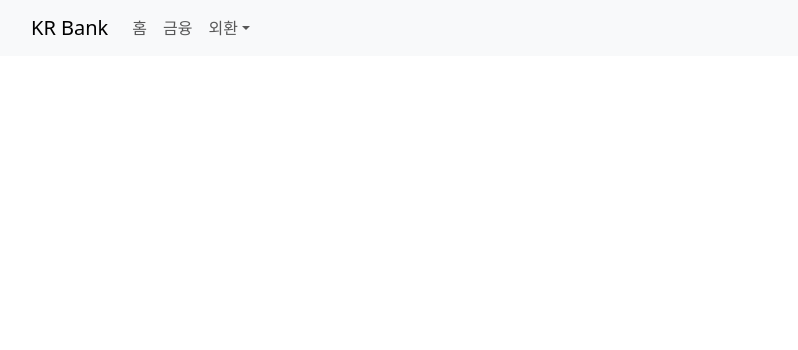
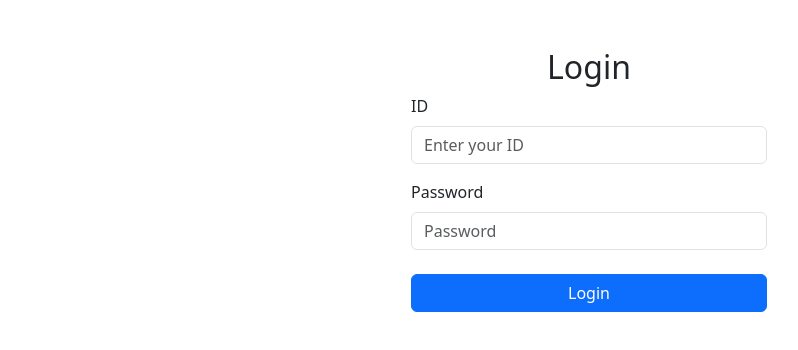
Before and after one commit to SeungjinPark2/interface, a React (Vite) app: page /login in a window 1280 px wide. Shown: the top 350 px of the page, without its empty margins (51-849 px from the left). Built offline with nearby package versions, Linux system fonts and the light colour scheme.

Commit message:
router 기본 설정 및 login 분기

```diff
--- a/src/App.jsx
+++ b/src/App.jsx
@@ -1,12 +1,40 @@
+import { Navigate, Outlet, useRoutes } from "react-router-dom";
 import "./App.css";
-import Header from "./components/Header";
+import { useAuthStore } from "./hooks/authStore";
+import User from "./pages/User";
+import Login from "./pages/Login";
 
 function App() {
-  return (
-    <>
-      <Header></Header>
-    </>
-  );
+  const { token } = useAuthStore();
+  const routes = (isLoggedIn) => [
+    {
+      path: "/app",
+      element: isLoggedIn ? <User /> : <Navigate to="/login" />,
+      children: [
+        // { path: '/dashboard', element: <Dashboard /> },
+        // { path: '/account', element: <Account /> },
+        // { path: '/', element: <Navigate to="/app/dashboard" /> },
+        // {
+        //   path: 'member',
+        //   element: <Outlet />,
+        //   children: [
+        //     { path: '/', element: <MemberGrid /> },
+        //     { path: '/add', element: <AddMember /> },
+        //   ],
+        // },
+      ],
+    },
+    {
+      path: "/",
+      element: !isLoggedIn ? <Outlet /> : <Navigate to="/app" />,
+      children: [
+        { path: "login", element: <Login /> },
+        { path: "/", element: <Navigate to="/login" /> },
+      ],
+    },
+  ];
+
+  return useRoutes(routes(token != null));
 }
 
 export default App;
--- /dev/null
+++ b/src/hooks/authStore.js
@@ -0,0 +1,27 @@
+import axios from "axios";
+import { create } from "zustand";
+
+export const useAuthStore = create((set) => ({
+  token: null,
+  login: async (id, password) => {
+    // 로그인 API 호출
+    const response = await axios.post(
+      "/api/login",
+      { id, password },
+      {
+        headers: {
+          "Content-Type": "application/json",
+        },
+      }
+    );
+
+    const data = await response.json();
+
+    if (response.ok) {
+      set({ token: data.token });
+    } else {
+      throw new Error("Login failed");
+    }
+  },
+  logout: () => set({ token: null }),
+}));
--- a/src/main.jsx
+++ b/src/main.jsx
@@ -3,9 +3,12 @@ import { createRoot } from "react-dom/client";
 import App from "./App.jsx";
 import "./index.css";
 import "bootstrap/dist/css/bootstrap.min.css";
+import { BrowserRouter } from "react-router-dom";
 
 createRoot(document.getElementById("root")).render(
   <StrictMode>
-    <App />
+    <BrowserRouter>
+      <App />
+    </BrowserRouter>
   </StrictMode>
 );
--- /dev/null
+++ b/src/pages/Login/LoginForm/index.jsx
@@ -0,0 +1,66 @@
+import { useState } from "react";
+import { Form, Button, Container, Row, Col } from "react-bootstrap";
+import { useAuthStore } from "../../../hooks/authStore";
+
+const LoginForm = () => {
+  const { login } = useAuthStore();
+
+  const [formData, setFormData] = useState({
+    id: "",
+    password: "",
+  });
+
+  const handleChange = (e) => {
+    setFormData({
+      ...formData,
+      [e.target.name]: e.target.value,
+    });
+  };
+
+  const handleSubmit = (e) => {
+    e.preventDefault();
+    // 로그인 처리 함수 호출
+    login(formData);
+  };
+
+  return (
+    <Container className="mt-5">
+      <Row className="justify-content-md-center">
+        <Col md={4}>
+          <h2 className="text-center">Login</h2>
+          <Form onSubmit={handleSubmit}>
+            <Form.Group controlId="formBasicId">
+              <Form.Label>ID</Form.Label>
+              <Form.Control
+                type="text"
+                name="id"
+                placeholder="Enter your ID"
+                value={formData.id}
+                onChange={handleChange}
+                required
+              />
+            </Form.Group>
+
+            <Form.Group controlId="formBasicPassword" className="mt-3">
+              <Form.Label>Password</Form.Label>
+              <Form.Control
+                type="password"
+                name="password"
+                placeholder="Password"
+                value={formData.password}
+                onChange={handleChange}
+                required
+              />
+            </Form.Group>
+
+            <Button variant="primary" type="submit" className="mt-4 w-100">
+              Login
+            </Button>
+          </Form>
+        </Col>
+      </Row>
+    </Container>
+  );
+};
+
+export default LoginForm;
--- a/src/pages/Login/index.jsx
+++ b/src/pages/Login/index.jsx
@@ -1,5 +1,11 @@
+import LoginForm from "./LoginForm";
+
 function Login() {
-  return <>hello login</>;
+  return (
+    <>
+      <LoginForm />
+    </>
+  );
 }
 
 export default Login;
--- a/src/pages/User/index.jsx
+++ b/src/pages/User/index.jsx
@@ -1,5 +1,11 @@
+import Header from "../../components/Header";
+
 function User() {
-  return <>hello user</>;
+  return (
+    <>
+      <Header></Header>
+    </>
+  );
 }
 
 export default User;
```
Also changed, not shown: src/pages/index.jsx (added).
